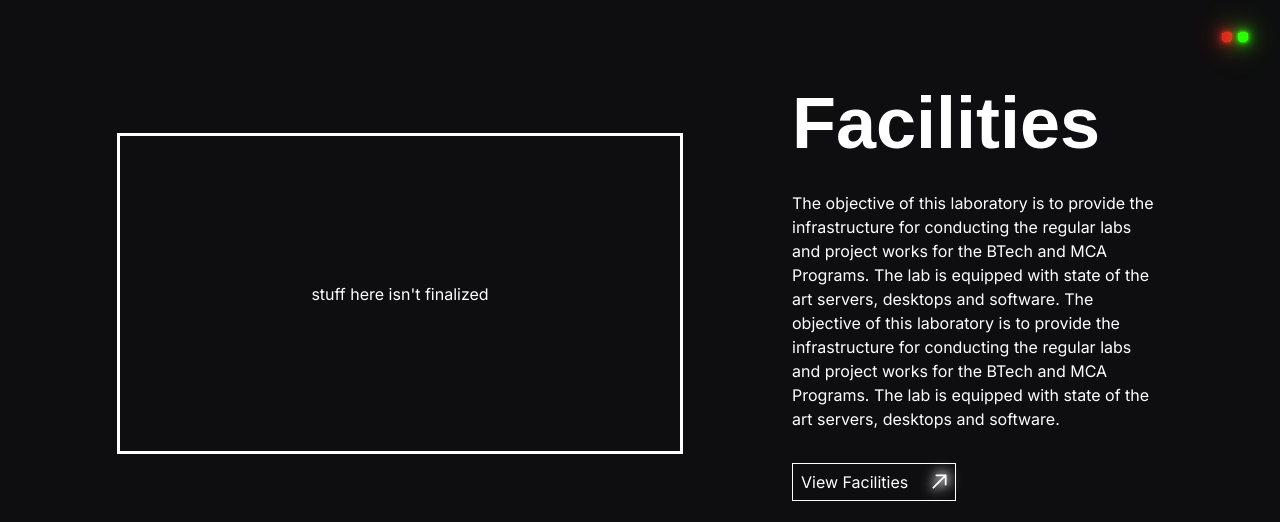
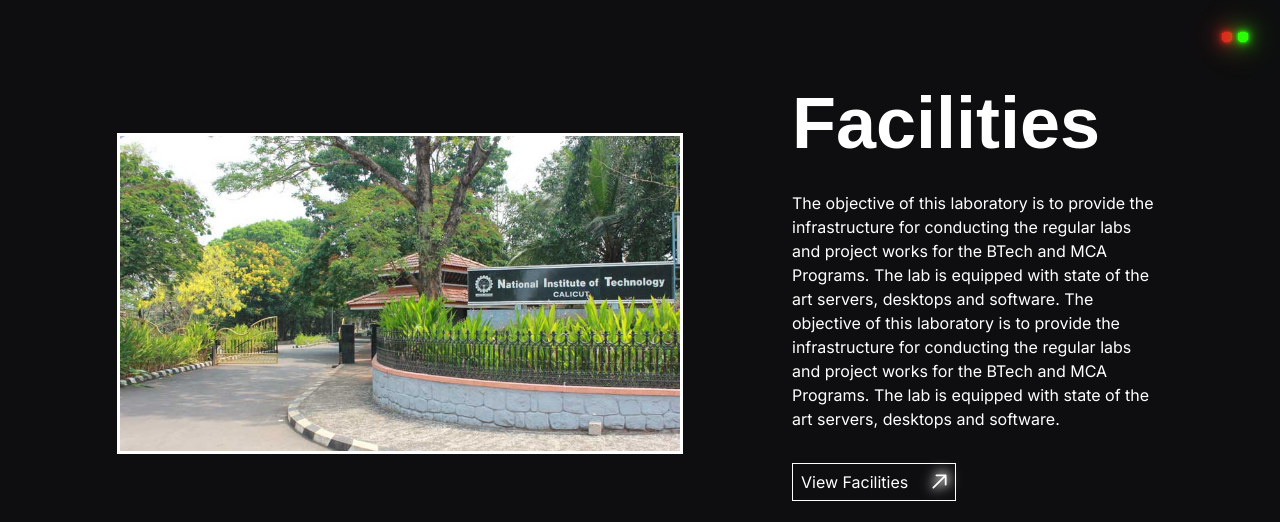
Before and after one commit to athena-server/athena-server.github.io, a Next.js app: page / in a window 1280 px wide. Shown: the part 1500-2022 px from the top of the page. Built offline with nearby package versions, Linux system fonts and the light colour scheme; a web font is replaced by a local one.

Commit message:
added carousel to facilities section

```diff
--- a/src/app/page.tsx
+++ b/src/app/page.tsx
@@ -1,6 +1,7 @@
 "use client";
 
 import Button from "@/components/Button";
+import Carousel from "@/components/Carousel";
 import Chip from "@/components/Chip";
 import CloseIcon from "@/components/CloseIcon";
 import Container from "@/components/Container";
@@ -42,6 +43,17 @@ const Page = () => {
         {
             name: "Programming lab",
         },
+    ], []);
+
+
+    const carouselImages = useMemo(() => [
+        "/Carousel/temp-image.jpeg",
+        "/Carousel/temp-image.jpeg",
+        "/Carousel/temp-image.jpeg",
+        "/Carousel/temp-image.jpeg",
+        "/Carousel/temp-image.jpeg",
+        "/Carousel/temp-image.jpeg",
+        "/Carousel/temp-image.jpeg",
     ], []);
 
     const routeTo = useCallback((route: string) => {
@@ -127,8 +139,9 @@ const Page = () => {
                     <SectionDivider />
                     <CloseIcon />
                     <div className="w-7/12 hidden lg:block h-inherit flex flex-col gap-8 items-center justify-center p-14">
-                        <div className="aspect-video outline w-full flex items-center justify-center">
-                            stuff here isn't finalized
+                        <div className="aspect-video w-full flex items-center justify-center">
+                            {/* stuff here isn't finalized */}
+                            <Carousel images={carouselImages} />
                         </div>
                     </div>
                     <div className="w-full lg:w-5/12 h-inherit flex flex-col gap-8 items-start justify-center p-0 lg:p-14">
--- /dev/null
+++ b/src/components/Carousel/index.tsx
@@ -0,0 +1,45 @@
+"use client";
+import { AnimatePresence, motion } from 'framer-motion'
+import { useEffect, useState } from 'react';
+
+const Carousel = ({
+    images,
+    showNext = false,
+}: CarouselProps) => {
+    const [currentImage, setCurrentImage] = useState(0);
+
+    useEffect(() => {
+        const timeout = setInterval(() => {
+            if (images.length === 0)
+                setCurrentImage(0);
+            else
+                setCurrentImage(prev => (prev + 1) % images.length);
+        }, 4000)
+
+        return () => {
+            clearInterval(timeout);
+        }
+    }, []);
+
+    return (
+        <div className="h-full w-full outline overflow-hidden relative">
+            <AnimatePresence>
+                <motion.img
+                    src={images[currentImage]}
+                    alt={`Image ${currentImage}`}
+                    key={currentImage}
+                    initial={{ x: '100%', position: 'absolute' }}
+                    animate={{ x: '0%', position: 'relative' }}
+                    exit={{ x: '-100%', position: 'absolute' }}
+                    transition={{ duration: 0.8, ease: [0.445, 0.05, 0.55, 0.95] }}
+                />
+            </AnimatePresence>
+        </div>
+    )
+}
+
+export default Carousel;
+export interface CarouselProps {
+    images: string[];
+    showNext?: boolean;
+}
```
Also changed, not shown: public/Carousel/temp-image.jpeg (added).
